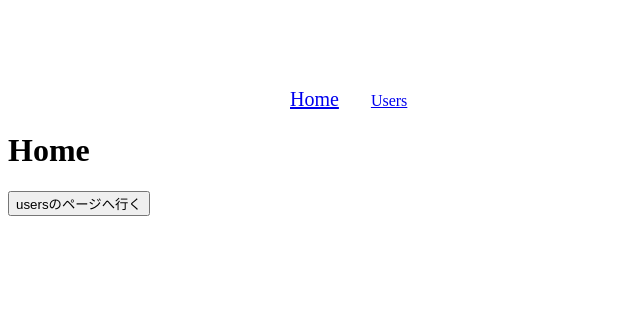
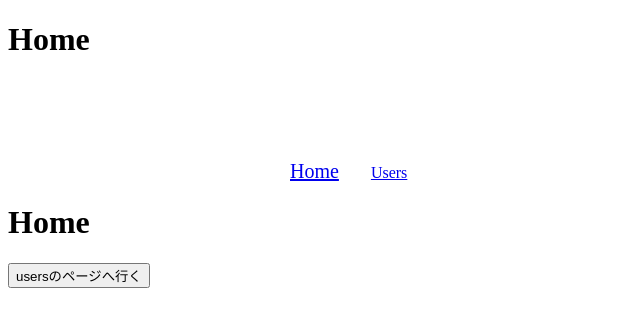
Before and after one commit to poo3/udemy-practice-vuerouter, a Vue app: page /#/ in a window 1280 px wide. Shown: the top 326 px of the page, without its empty margins (0-640 px from the left). Built offline with nearby package versions, Linux system fonts and the light colour scheme; the HTML template or start-up script is replaced by a standard one.

Commit message:
add header view for Home,Users

```diff
--- a/src/App.vue
+++ b/src/App.vue
@@ -1,5 +1,6 @@
 <template>
   <div>
+    <router-view name="header"></router-view>
     <nav class="link-nav">
       <router-link to="/" class="link" active-class="active--link" exact
         >Home</router-link
--- a/src/router.js
+++ b/src/router.js
@@ -4,15 +4,23 @@ import Home from "./views/Home";
 import Users from "./views/Users";
 import UsersPosts from "./views/UsersPosts";
 import UsersProfile from "./views/UsersProfile";
+import HeaderHome from "./views/HeaderHome";
+import HeaderUsers from "./views/HeaderUsers";
 
 Vue.use(Router);
 
 export default new Router({
   routes: [
-    { path: "/", component: Home },
+    { path: "/", components: {
+      default: Home,
+      header: HeaderHome
+    } },
     {
       path: "/users/:id",
-      component: Users,
+      components:
+      {  default: Users,
+        header: HeaderUsers
+      },
       props: true,
       children: [
         { path: "profile", component: UsersProfile, name: "users-id-profile" },
--- /dev/null
+++ b/src/views/HeaderHome.vue
@@ -0,0 +1,5 @@
+<template>
+  <div>
+    <h1>Home</h1>
+  </div>
+</template>
--- /dev/null
+++ b/src/views/HeaderUsers.vue
@@ -0,0 +1,5 @@
+<template>
+  <div>
+    <h1>Users</h1>
+  </div>
+</template>
```
